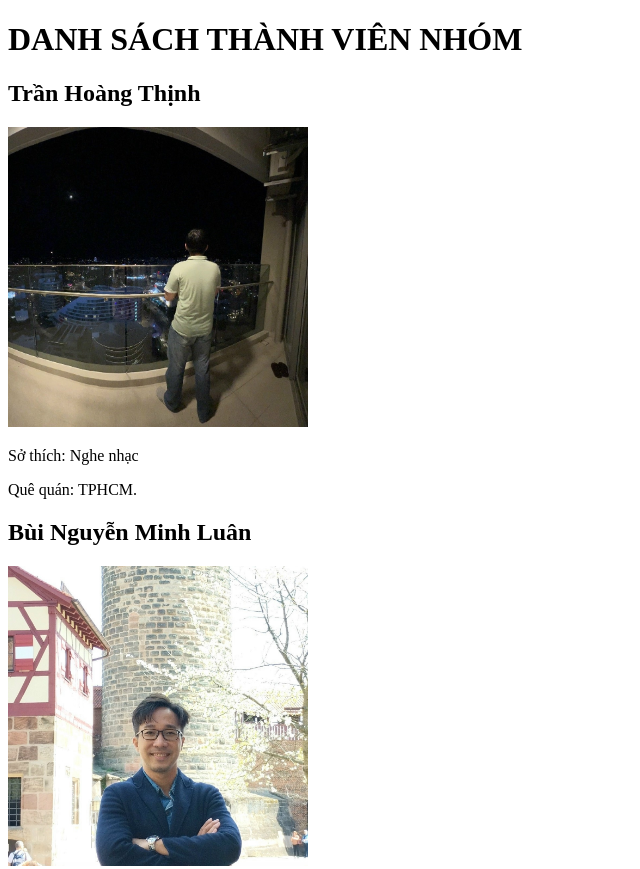
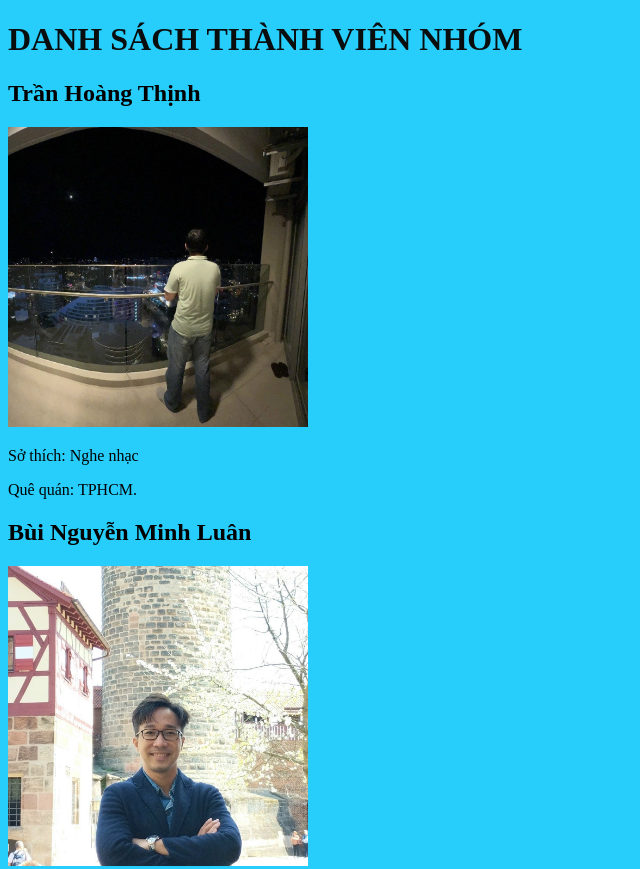
Before and after one commit to LuanBNM/GitProject, a plain HTML site: page index.html in a window 1280 px wide. Shown: the top 869 px of the page, without its empty margins (0-640 px from the left). Drawn offline with Linux system fonts and the light colour scheme.

Commit message:
COLOR CHANGED

```diff
--- a/index.html
+++ b/index.html
@@ -3,8 +3,8 @@
 <head>
   <title>Thành viên nhóm BugHunter</title>
 </head>
-<body>
-  <h1>DANH SÁCH THÀNH VIÊN NHÓM</h1>
+<body style="background-color: hsl(193, 97%, 57%);">
+  <h1 style="color: hwb(180 4% 95%);">DANH SÁCH THÀNH VIÊN NHÓM</h1>
 
   <div class="member">
     <h2>Trần Hoàng Thịnh</h2>
```
